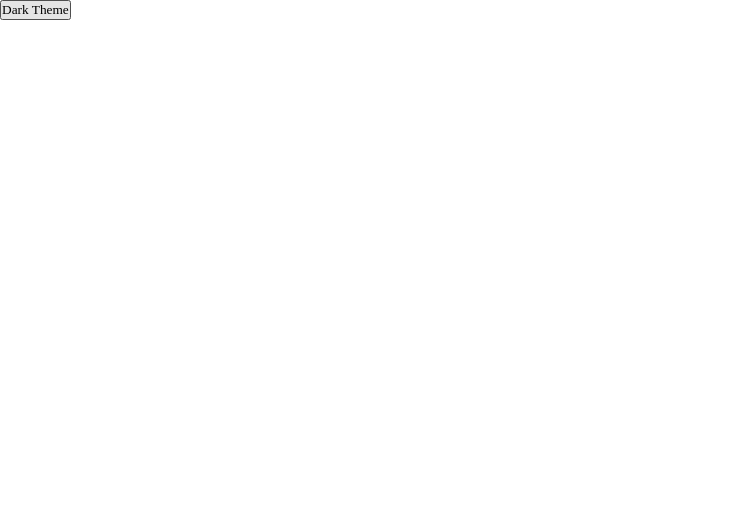
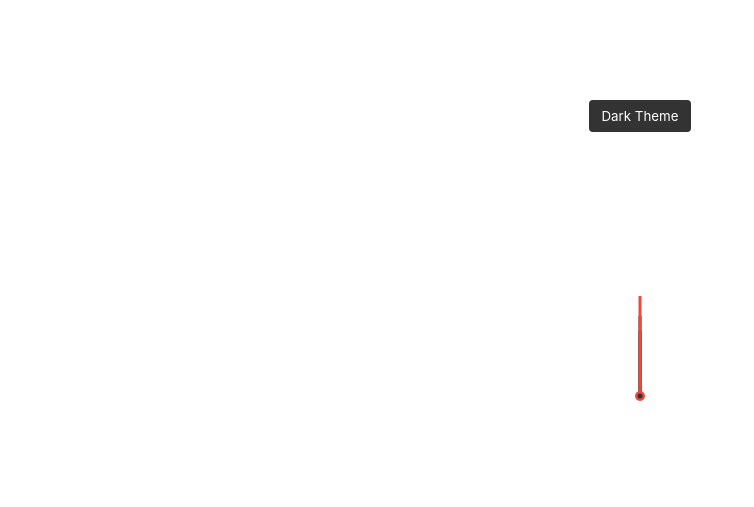
Before and after one commit to Surayani02/cuckoo, a website built with Parcel: page src/index.html in a window 1280 px wide. Shown: the whole page, without its empty margins (0-754 px from the left). Built offline with nearby package versions, Linux system fonts and the light colour scheme.

Commit message:
CSS Added

```diff
--- a/src/style.css
+++ b/src/style.css
@@ -4,3 +4,135 @@
     box-sizing: border-box;
     font-family: inherit;
 }
+
+:root {
+    --primary-color: #333;
+    --secondary-color: #fff;
+}
+
+html {
+    transition: 0.5s all ease;
+}
+
+html.dark {
+    --primary-color: #fff;
+    --secondary-color: #333;
+}
+
+html.dark {
+    background-color: #111;
+    color: var(--primary-color);
+}
+
+body {
+    user-select: none;
+    font-family: -apple-system, system-ui, BlinkMacSystemFont, "Segoe UI", Roboto, "Helvetica Neue", Arial, sans-serif;
+    display: flex;
+    justify-content: center;
+    align-items: center;
+    height: 100vh;
+    overflow: hidden;
+}
+
+.toggle {
+    background-color: var(--primary-color);
+    color: var(--secondary-color);
+    border: none;
+    border-radius: 4px;
+    padding: 8px 12px;
+    position: absolute;
+    top: 100px;
+    cursor: pointer;
+}
+
+.toggle:focus {
+    outline: none;
+}
+
+.container {
+    display: flex;
+    flex-direction: column;
+    justify-content: space-between;
+    align-items: center;
+}
+
+.clock {
+    position: relative;
+    width: 200px;
+    height: 200px;
+}
+
+.needle {
+    background-color: var(--primary-color);
+    position: absolute;
+    top: 50%;
+    left: 50%;
+    height: 65px;
+    width: 3px;
+    transform-origin: bottom center;
+    transition: all 0.5s ease-in;
+}
+
+.needle.hour {
+    transform: translate(-50%, -100%) rotate(0deg);
+}
+
+.needle.minute {
+    transform: translate(-50%, -100%) rotate(0deg);
+    height: 80px;
+}
+
+.needle.second {
+    transform: translate(-50%, -100%) rotate(0deg);
+    height: 100px;
+    background-color: #e74c3c;
+}
+
+.center {
+    background-color: #e74c3c;
+    width: 10px;
+    height: 10px;
+    border-radius: 100px;
+    position: absolute;
+    top: 50%;
+    left: 50%;
+    transform: translate(-50%, -50%);
+}
+
+.center::after {
+    content: '';
+    background-color: var(--primary-color);
+    width: 5px;
+    height: 5px;
+    border-radius: 100px;
+    position: absolute;
+    top: 50%;
+    left: 50%;
+    transform: translate(-50%, -50%);
+}
+
+.time {
+    font-size: 4rem;
+    margin-bottom: 8px;
+}
+
+.date {
+    color: #aaa;
+    font-size: 1rem;
+    letter-spacing: 0.2px;
+    text-transform: uppercase;
+}
+
+.date .circle {
+    font-size: 0.75rem;
+    background-color: var(--primary-color);
+    color: var(--secondary-color);
+    height: 20px;
+    width: 20px;
+    border-radius: 100px;
+    display: inline-flex;
+    align-items: center;
+    justify-content: center;
+    line-height: 20px;
+    transition: all 0.5s ease-in;
+}
```
